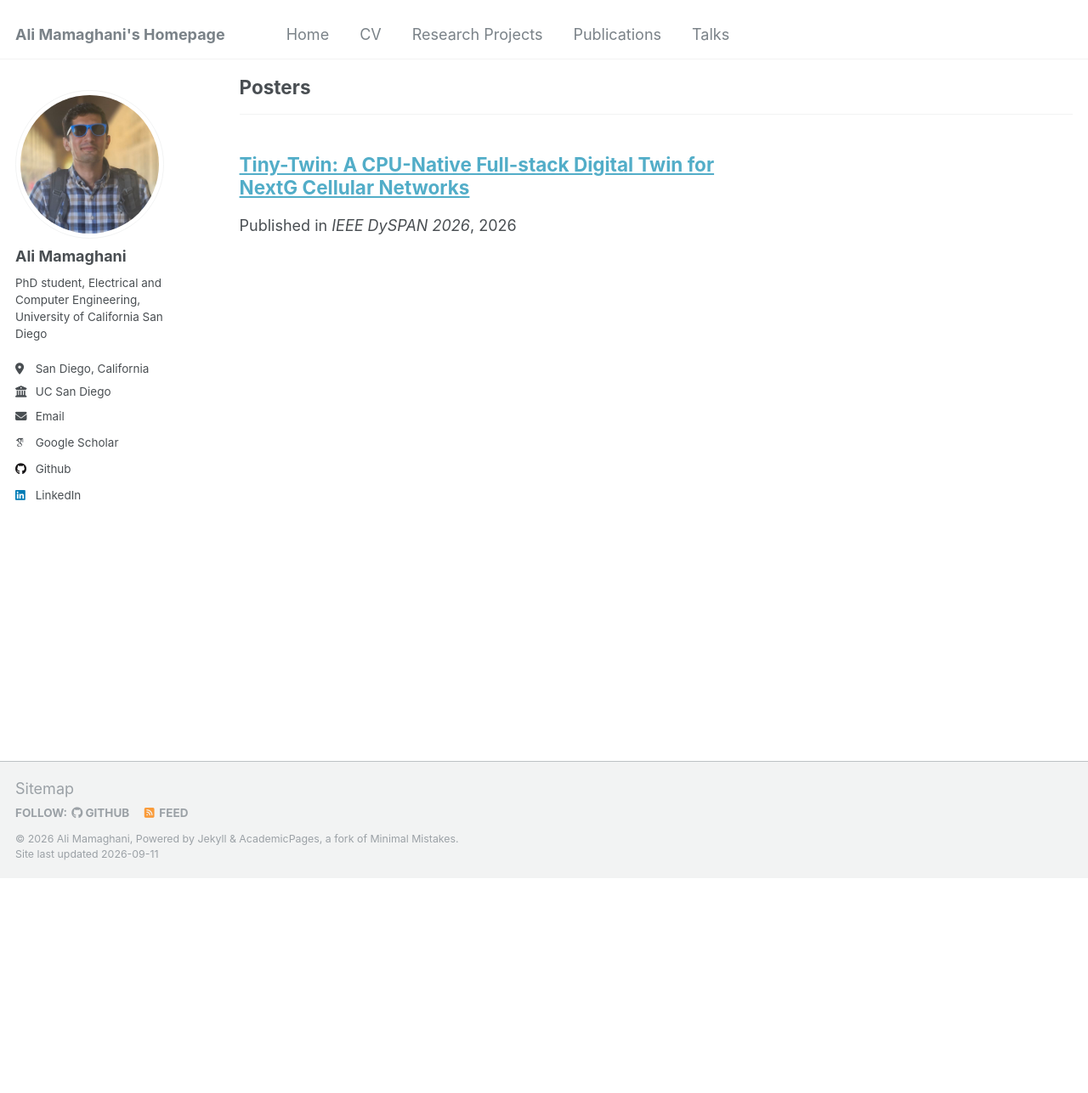
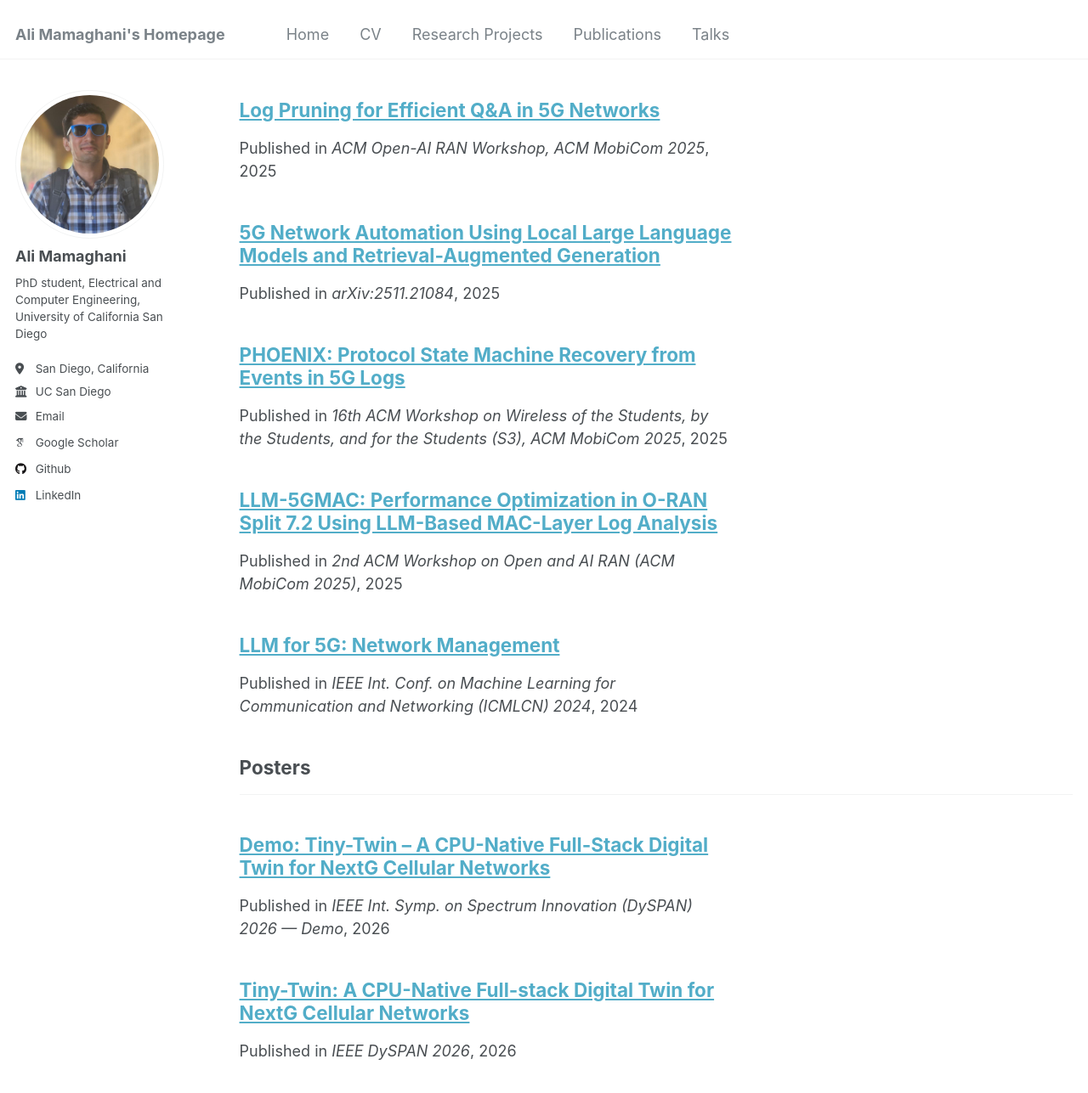
Before and after one commit to AliMamaghani1999/AliMamaghani1999.github.io, a Jekyll site: the page built from _pages/publications.html, in a window 1280 px wide and 1400 px high, scrolled down 366 px. Shown: the top 1287 px of the window at 85% size. Built offline with Jekyll 4.4.1, drawn with Linux system fonts in a browser that asks for light colours; some web fonts are replaced; some of the changed text lies outside the part shown.

Commit message:
Update website from latest CV
- CV page: PhD 2024-2029, MS thesis/advisors, add Tiny-Twin and TeleSWEBench
  projects, full publications list, updated research interests, Honors & Awards
  (NSF grants, fellowship), new Professional Service and Mentorship sections,
  Languages
- Add 6 publications (LLM-5GMAC, PHOENIX, TeleSWEBench, Tiny-Twin demo,
  ICMLCN LLM-for-5G, 5G Network Automation)
- Refresh About research focus (LLM agents, SWE agents)
- Replace downloadable CV PDF with latest version

Co-Authored-By: Claude Opus 4.8 (1M context) <noreply@anthropic.com>

```diff
--- a/_pages/cv.md
+++ b/_pages/cv.md
@@ -9,89 +9,91 @@ redirect_from:
 
 {% include base_path %}
 
+[Download my full CV (PDF)](/MamaghaniAli.pdf)
+
 Education
 ======
 * **Ph.D. in Electrical and Computer Engineering**
-University of California, San Diego, 2024-Present
+University of California, San Diego, 2024–2029 (expected)
 Advisor: Prof. Dinesh Bharadia
 * **M.S. in Electrical Engineering (Communication Systems)**
-Sharif University of Technology, Tehran, 2022-2024
+Sharif University of Technology, Tehran, 2022–2024
+Thesis: Applications of LLMs in a Cloud-Native 5G Platform
+Advisors: Prof. Babak Hossein Khalaj and Prof. Navid Nikaein (EURECOM)
 * **B.S. in Electrical Engineering (Communication Systems)**
-Sharif University of Technology, Tehran, 2018-2022
+Sharif University of Technology, Tehran, 2018–2022
 * **Mathematics and Physics Diploma**
-Allameh Helli High School, Tehran, 2014-2018
+Allameh Helli High School (NODET), Tehran, 2014–2018
+
+Research Interests
+======
+Communication Networks, Large Language Models, Machine Learning, Reinforcement Learning, LLM Agents, ML for Networking
 
 Research Experience
 ======
-* **Question Answering over Telecom Log Systems**, Jan. 2025 - Present
+* **Question Answering over Telecom Log Systems**, Jan. 2025 – Present
   * Advisor: Prof. Dinesh Bharadia, UC San Diego
-  * Proposed PRISM, a two-stage framework combining causal–semantic log pruning and LLM-based reasoning for interpretable 5G system analysis, validated on over-the-air srsRAN testbeds.
+  * Proposed PRISM, a two-stage framework combining causal–semantic log pruning and LLM-based reasoning for interpretable 5G system analysis; validated on over-the-air srsRAN testbeds with a multi-scenario 5G log dataset.
 
-* **EdgeRIC for OAI**, Sep. 2024 - Jan. 2025
+* **Benchmarking LLM Software-Engineering Agents on Telecom Codebases**, 2026
+  * Collaborators: Prof. Vijay K. Shah (NC State), Prof. Dinesh Bharadia
+  * Built TeleSWEBench, the first commit-driven benchmark measuring how well automated software-engineering agents navigate and modify rigorous wireless stacks such as srsRAN 5G, and TeleJudge, a hierarchical LLM-as-a-Judge evaluation framework.
+
+* **Tiny-Twin: CPU-Native Full-Stack Digital Twin for NextG**, Jan. 2025 – Present
+  * Advisor: Prof. Dinesh Bharadia, UC San Diego
+  * Built a CPU-native, full-stack digital twin of NextG cellular networks enabling reproducible, hardware-free experimentation and large-scale evaluation of RAN algorithms.
+
+* **EdgeRIC for OAI**, Sep. 2024 – Jan. 2025
   * Advisor: Prof. Dinesh Bharadia, UC San Diego
   * Integrated EdgeRIC (a real-time radio intelligence controller) into the OAI 5G RAN, using RL to improve user throughput with fine-grained real-time UE monitoring for application-aware RAN optimization.
 
-* **Applications of LLMs in a Cloud-Native 5G Platform** (Master's Thesis), Apr. 2023 - Aug. 2024
-  * Advisors: Prof. Hosseinkhalaj and Prof. Nikaein (Eurecom)
+* **Applications of LLMs in a Cloud-Native 5G Platform** (Master's Thesis), Apr. 2023 – Aug. 2024
+  * Advisors: Prof. Babak Hossein Khalaj and Prof. Navid Nikaein (EURECOM)
   * Built a Kubernetes-based 5G network with OAI and integrated LLMs (GPT-3.5-turbo) for test/error explanation, configuration correction in a feedback loop, and an assistant chatbot.
 
-* **Implementation of 4G and 5G Mobile Networks with a Centralized Controller** (Bachelor's Thesis), Aug. 2021 - Jun. 2022
-  * Advisor: Prof. Hosseinkhalaj
-  * Implemented 4G and 5G (SA/NSA) networks with O-RAN RIC and slicing xApps using OAI, FlexRAN/RIC (Mosaic5G), and Open5GS.
+* **Implementation of 4G and 5G Mobile Networks with a Centralized Controller** (Bachelor's Thesis), Aug. 2021 – Jun. 2022
+  * Advisor: Prof. Babak Hossein Khalaj
+  * Implemented 4G and 5G (SA/NSA) networks with O-RAN RIC and slicing xApps using OAI, FlexRAN/FlexRIC (Mosaic5G), and Open5GS.
 
-Research Interests
+Publications
 ======
-Communication Networks, Machine Learning, Optimization, Reinforcement Learning, Information Theory, SDN/NFV, Queuing Theory, Game Theory, AR/VR
+For the full list, visit [Google Scholar](https://scholar.google.com/citations?user=aAP3asAAAAAJ&hl=en&view_op=list_works).
+* A. Mamaghani, Q. Zheng, U. Ghosh, V. Rajagopalan, S. Shakkottai, et al., "Log Pruning for Efficient Q&A in 5G Networks," Proc. 2nd ACM Workshop on Open and AI RAN, pp. 36–42, 2025.
+* O. Kamatani, S. Saruwatari, S. Seshasayee, A. Mamaghani, D. Bharadia, "LLM-5GMAC: Performance Optimization in O-RAN Split 7.2 Using LLM-Based MAC-Layer Log Analysis," Proc. 2nd ACM Workshop on Open and AI RAN, pp. 1–7, 2025.
+* Q. Zheng, U. Ghosh, A. Mamaghani, S. Shakkottai, D. Bharadia, "PHOENIX: Protocol State Machine Recovery from Events in 5G Logs," Proc. 16th ACM Workshop on Wireless of the Students, by the Students, and for the Students (S3), 2025.
+* P. Gajjar, A. Mamaghani, D. Bharadia, V. K. Shah, "TeleSWEBench: A Commit-Driven Benchmark for Evaluating LLM-Powered Software Engineering in Telecommunications," arXiv:2606.05001, 2026.
+* A. Mamaghani, U. Ghosh, S. Shakkottai, D. Bharadia, I. K. Jain, "Tiny-Twin: A CPU-Native Full-stack Digital Twin for NextG Cellular Networks," IEEE Int. Symp. on Spectrum Innovation (DySPAN), pp. 1–8, 2026.
+* A. Mamaghani, U. Ghosh, S. Shakkottai, D. Bharadia, I. K. Jain, "Demo: Tiny-Twin – A CPU-Native Full-Stack Digital Twin for NextG Cellular Networks," IEEE Int. Symp. on Spectrum Innovation (DySPAN), 2026.
+* A. Mamaghani, A. Nourian, N. Mohtaram, A. Shokrani, S. M. Nasiri, et al., "LLM for 5G: Network Management," IEEE Int. Conf. on Machine Learning for Communication and Networking (ICMLCN), 2024.
+* A. Majlesara, A. Majlesi, A. Mamaghani, A. Shokrani, B. H. Khalaj, "5G Network Automation Using Local Large Language Models and Retrieval-Augmented Generation," arXiv:2511.21084, 2025.
 
+Honors and Awards
+======
+* NSF Student Travel Grant, IEEE DySPAN, 2026
+* NSF POSE Travel Grant, Open6G+AI School, 2026
+* Graduate Fellowship, UC San Diego, 2024
+* Ranked 2nd among Electrical Engineering (Communication Systems) master's students, 2023
+* Ranked 5th among 176 Electrical Engineering students, 2019–2022
+* Runner-up, Best B.Sc. Project Award, 2022
+* Exceptional Talents Award, Sharif University of Technology, 2022 — granted to the top 3% of students; confers direct admission to the M.Sc. program
+* Silver Medal, 31st National Physics Olympiad, Iran, 2017
+* Silver Medal, International Mathematics Competition (IMC), Iran National Round, 2013
 
-<!-- Selected Publications
+Professional Service
 ======
+* Reviewer, IEEE Transactions on Computers, 2026
+* TPC Member and Reviewer, ACM S3 Workshop (co-located with ACM MobiCom), 2026
+* Reviewer, IEEE Transactions on Dependable and Secure Computing, 2026
+* Reviewer, IEEE Future Networks World Forum, 2026
+* Reviewer, JMIR Formative Research, 2026
+* Student Volunteer, IEEE DySPAN, 2026
+* Student Volunteer, ACL (Annual Meeting of the Association for Computational Linguistics), 2026
 
-  <ul>{% for post in site.publications reversed %}
-    {% include archive-single-cv.html %}
-  {% endfor %}</ul> -->
+Mentorship
+======
+* **UC San Diego:** Qingyuan Zheng, Wooil Jung, Nikhil Kuniyil — mentored on 5G log analysis and protocol state machine recovery; co-authored resulting publications.
+* **Sharif University of Technology:** Alireza Shokrani, Seyed Mohsen Nasiri, Sepehr Kazemi Ranjbar, Parsa Hatami, Ahmadreza Majlesara — mentored on LLM-based 5G network automation; co-authored resulting publications.
 
-
-
-
-<!-- Talks and Presentations
+Languages
 ======
-  <ul>{% for post in site.talks reversed %}
-    {% include archive-single-talk-cv.html  %}
-  {% endfor %}</ul> -->
-
-
-
-Selected Publications
-======
-For a complete list, visit [Google Scholar](https://scholar.google.com/citations?user=aAP3asAAAAAJ&hl=en&view_op=list_works)
-* A. Mamaghani, Q. Zheng, U. Ghosh, V. Rajagopalan, S. Shakkottai, & D. Bharadia, "Log Pruning for Efficient Q&A in 5G Networks", 2025, ACM Open-AI RAN Workshop, ACM MobiCom 2025, Hong Kong.
-* A. Mamaghani, U. Ghosh, I. K. Jain, S. Shakkottai, & D. Bharadia, "Tiny-Twin: A CPU-Native Full-stack Digital Twin for NextG Cellular Networks", 2026, IEEE DySPAN.
-
-
-
-<!-- Skills
-======
-* Skill 1
-* Skill 2
-  * Sub-skill 2.1
-  * Sub-skill 2.2
-  * Sub-skill 2.3
-* Skill 3
-   -->
-<!-- Teaching
-======
-  <ul>{% for post in site.teaching reversed %}
-    {% include archive-single-cv.html %}
-  {% endfor %}</ul>
-   -->
-
-Scholarships
-============
-* UC San Diego Fellowship Winner, Feb. 2024
-* Ranked 2nd among Electrical Engineering communication systems master's students, Nov. 2023
-* Ranked 5th among 176 Electrical Engineering students, 2019-2022
-* Nominated for Best BSc project awards, Apr. 2022
-* Direct admission for MSc from Sharif University of Technology, Feb. 2022
-* Silver Medal in the 31st National Physics Olympiad, 2017
-* Silver Medal in Iran's National IMC, 2013
+Persian (native), English (professional), Spanish (elementary)
--- /dev/null
+++ b/_publications/2024-05-01-llm-for-5g-icmlcn.md
@@ -0,0 +1,8 @@
+---
+title: "LLM for 5G: Network Management"
+collection: publications
+category: manuscripts
+permalink: /publication/2024-05-01-llm-for-5g-icmlcn
+date: 2024-05-01
+venue: 'IEEE Int. Conf. on Machine Learning for Communication and Networking (ICMLCN) 2024'
+---
--- /dev/null
+++ b/_publications/2025-11-01-llm-5gmac.md
@@ -0,0 +1,8 @@
+---
+title: "LLM-5GMAC: Performance Optimization in O-RAN Split 7.2 Using LLM-Based MAC-Layer Log Analysis"
+collection: publications
+category: manuscripts
+permalink: /publication/2025-11-01-llm-5gmac
+date: 2025-11-01
+venue: '2nd ACM Workshop on Open and AI RAN (ACM MobiCom 2025)'
+---
--- /dev/null
+++ b/_publications/2025-11-02-phoenix.md
@@ -0,0 +1,8 @@
+---
+title: "PHOENIX: Protocol State Machine Recovery from Events in 5G Logs"
+collection: publications
+category: manuscripts
+permalink: /publication/2025-11-02-phoenix
+date: 2025-11-02
+venue: '16th ACM Workshop on Wireless of the Students, by the Students, and for the Students (S3), ACM MobiCom 2025'
+---
--- /dev/null
+++ b/_publications/2025-11-03-5g-network-automation.md
@@ -0,0 +1,9 @@
+---
+title: "5G Network Automation Using Local Large Language Models and Retrieval-Augmented Generation"
+collection: publications
+category: manuscripts
+permalink: /publication/2025-11-03-5g-network-automation
+date: 2025-11-03
+venue: 'arXiv:2511.21084'
+externalurl: 'https://arxiv.org/abs/2511.21084'
+---
--- /dev/null
+++ b/_publications/2026-02-13-tiny-twin-demo.md
@@ -0,0 +1,9 @@
+---
+title: "Demo: Tiny-Twin – A CPU-Native Full-Stack Digital Twin for NextG Cellular Networks"
+collection: publications
+category: posters
+permalink: /publication/2026-02-13-tiny-twin-demo
+date: 2026-02-13
+venue: 'IEEE Int. Symp. on Spectrum Innovation (DySPAN) 2026 — Demo'
+externalurl: 'https://dyspan2026.ieee-dyspan.org/'
+---
--- /dev/null
+++ b/_publications/2026-06-05-teleswebench.md
@@ -0,0 +1,9 @@
+---
+title: "TeleSWEBench: A Commit-Driven Benchmark for Evaluating LLM-Powered Software Engineering in Telecommunications"
+collection: publications
+category: manuscripts
+permalink: /publication/2026-06-05-teleswebench
+date: 2026-06-05
+venue: 'arXiv:2606.05001'
+externalurl: 'https://arxiv.org/abs/2606.05001'
+---
```
Also changed, not shown: _pages/about.md (+1 -1 lines), 1 other file.
